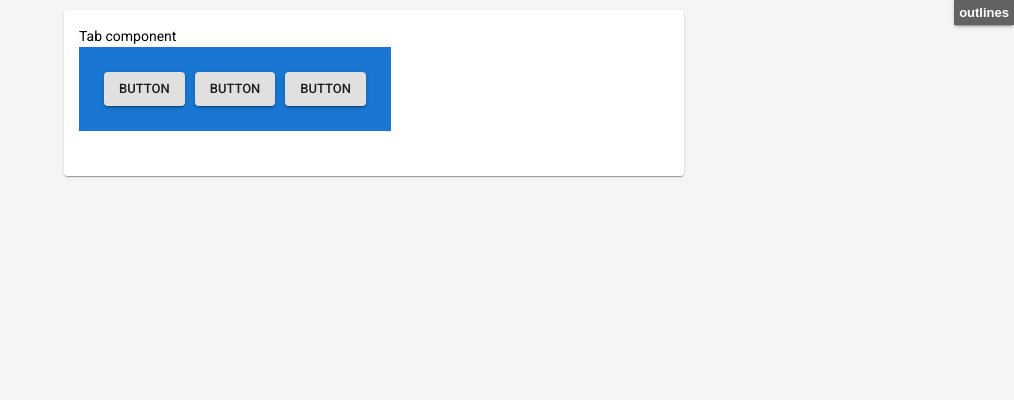
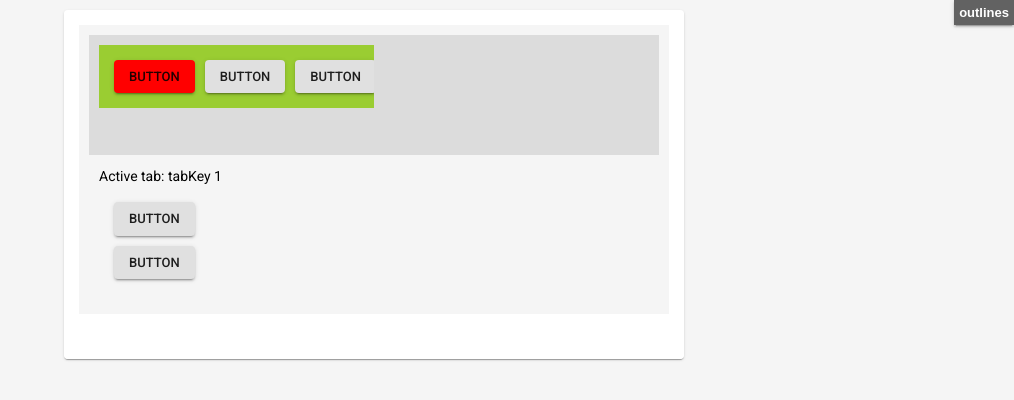
Before and after one commit to maximus-dr/demo, a React (Create React App) app: page / in a window 1280 px wide. Shown: the top 400 px of the page, without its empty margins (266-1280 px from the left). Built offline with nearby package versions, Linux system fonts and the light colour scheme.

Commit message:
Modified Tab component

```diff
--- a/public/cache/pages/test.json
+++ b/public/cache/pages/test.json
@@ -41,11 +41,27 @@
                   "role": "tabBar",
                   "styles": {
                     "minHeight": "50px",
-                    "backgroundColor": "#1976d2",
-                    "width": "auto",
+                    "backgroundColor": "rgba(0, 0, 0, 0.04)",
+                    "width": "100%",
                     "marginBottom": "30px"
                   },
                   "childrenList": [
+
+                    {
+                      "typeName": "section",
+                      "id": "13",
+                      "role": "tabHead",
+                      "styles": {
+                        "backgroundColor":"rgba(0, 0, 0, 0.1)",
+                        "flexDirection": "row"
+                      },
+                      "childrenList": [
+                        {
+                          "typeName": "section",
+                          "id": "14"
+                        }
+                      ]
+                    },
 
                     {
                       "typeName": "section",
@@ -53,30 +69,58 @@
                       "role": "tabList",
                       "styles": {
                         "minHeight": "50px",
-                        "flexDirection": "row"
+                        "flexDirection": "row",
+                        "backgroundColor": "yellowgreen"
                       },
+
                       "childrenList": [
                         {
                           "typeName": "button",
                           "id": "7",
-                          "role": "tab"
+                          "role": "tab",
+                          "tabKey": "tabKey 1"
                         },
 
                         {
                           "typeName": "button",
                           "id": "8",
-                          "role": "tab"
+                          "role": "tab",
+                          "tabKey": "tabKey 2"
                         },
 
                         {
                           "typeName": "button",
                           "id": "9",
-                          "role": "tab"
+                          "role": "tab",
+                          "tabKey":"tabKey 3"
                         }
                       ]
                     }
 
 
+                  ]
+                },
+
+                {
+                  "typeName": "section",
+                  "id": "10",
+                  "role": "tabContent",
+                  "childrenList": [
+                    {
+                      "typeName": "section",
+                      "id": "12",
+                      "childrenList": [
+                        {
+                          "typeName": "button",
+                          "id": "11"
+                        },
+
+                        {
+                          "typeName": "button",
+                          "id": "12"
+                        }
+                      ]
+                    }
                   ]
                 }
               ]
--- a/src/App.js
+++ b/src/App.js
@@ -3,30 +3,9 @@ import { BrowserRouter as Router, Route, Switch } from 'react-router-dom';
 import { Outlines } from './context/outlinesContext';
 import { renderComponents } from './core/functions/render';
 
-const HandlerProvider = {
-  tab: {
-      onClick: (e) => {
-          e.stopPropagation();
-          console.log(e.target);
-      }
-  },
-  tabBar: {
-      onClick: (e) => {
-          e.stopPropagation();
-          console.log(e.target);
-      }
-  },
-  tabList: {
-      onClick: (e) => {
-          e.stopPropagation();
-          console.log(e.target);
-      }
-  }
-}
-
 
 export default function App(props) {
-  const components = renderComponents(props.routes, HandlerProvider);
+  const components = renderComponents(props.routes);
 
   return (
     <>
--- a/src/components/Button/ButtonStyled.js
+++ b/src/components/Button/ButtonStyled.js
@@ -103,6 +103,12 @@ export const ButtonBody = styled.button`
                     `;
                 }}
             }
+
+            ${props => {
+                return props.isActive && css`
+                    background: red;
+                `;
+            }}
         `
     }}
 `;
--- a/src/components/Button/ButtonView.js
+++ b/src/components/Button/ButtonView.js
@@ -1,6 +1,14 @@
 import React, { useContext } from 'react'
 import { OutlinesContext } from '../../context/outlinesContext';
 import { ButtonBody } from './ButtonStyled'
+
+const getHandler = (props, action) => {
+    return (
+        (e) => props.handlers
+        && props.handlers[action]
+        && props.handlers.onClick(e, props) || null
+    );
+}
 
 
 export default function ButtonView(props) {
@@ -11,7 +19,8 @@ export default function ButtonView(props) {
         <ButtonBody
             showOutlines={outlines}
             {...props.componentData}
-            {...props.handlers}
+            {...props}
+            onClick={getHandler(props, 'onClick')}
         >
             {props.componentData && props.componentData.value || 'Button'}
             {props.children}
--- a/src/components/Label/LabelView.js
+++ b/src/components/Label/LabelView.js
@@ -5,6 +5,7 @@ import { LabelSpan, LabelH1, LabelH2, LabelH3, LabelH4, LabelH5, LabelH6, Label
 
 
 export default function LabelView(props) {
+    console.log('label props', props);
 
     const outlines = useContext(OutlinesContext);
     const componentData = props.componentData ? props.componentData : null;
@@ -74,7 +75,8 @@ export default function LabelView(props) {
                     <LabelSpan
                         showOutlines={outlines}
                         {...props.componentData}
-                        {...handlers}
+                        {...props.handlers}
+                        {...props}
                     >
                         {text}
                         {props.children}
--- a/src/components/Tab/Tab.js
+++ b/src/components/Tab/Tab.js
@@ -1,12 +1,66 @@
-import React from 'react'
+import React, { useState } from 'react'
+import { Provider } from '..';
+import { extractChildrenByRole } from '../../core/functions/components';
 
 
 export default function Tab(props) {
 
+    const tabBarData = extractChildrenByRole(props, 'tabBar')[0];
+    const tabHeadData = extractChildrenByRole(props, 'tabHead')[0];
+    const tabListData = extractChildrenByRole(props, 'tabList')[0];
+    const tabsData = extractChildrenByRole(props, 'tab');
+    const tabContentData = extractChildrenByRole(props, 'tabContent')[0];
+
+    const [activeTab, setActiveTab] = useState(tabsData[0].props.componentData.tabKey);
+
+    const el = {
+        TabBar: Provider[tabBarData.props.componentData.typeName],
+        TabHead: Provider[tabHeadData.props.componentData.typeName],
+        TabList: Provider[tabListData.props.componentData.typeName],
+        Tab,
+        TabContent: Provider[tabContentData.props.componentData.typeName]
+    }
+
+    // Tabs
+    const tabItems = tabsData.map(tab => {
+        el.Tab = Provider[tab.props.componentData.typeName];
+
+        const tabProps = {
+            ...tab.props,
+            handlers: {
+                onClick: (e, props) => {
+                    setActiveTab(props.componentData.tabKey);
+                }
+            }
+        }
+        return (
+            <el.Tab
+                {...tabProps}
+                key={tab.key}
+                isActive={tab.props.componentData.tabKey === activeTab}
+            />
+        );
+    });
+
+    // TabContent
+    const tabContentProps = {
+        ...tabContentData.props
+    }
+
+
     return (
-        <>
-            Tab component
-            {props.children}
-        </>
+        <el.TabBar key={tabBarData.key} {...tabBarData.props}>
+            <el.TabHead key={tabHeadData.key} {...tabHeadData.props}>
+                <el.TabList key={tabListData.key} {...tabListData.props}>
+                    {tabItems}
+                </el.TabList>
+                {tabHeadData.props.children}
+            </el.TabHead>
+
+            <el.TabContent key={tabContentData.key} {...tabContentProps}>
+                Active tab: {activeTab}
+                {tabContentData.props.children}
+            </el.TabContent>
+        </el.TabBar>
     )
 }
--- a/src/core/functions/render.js
+++ b/src/core/functions/render.js
@@ -2,15 +2,10 @@ import { Provider } from '../../components';
 
 
 export function renderComponents(componentData) {
-
     const props = {
         componentData,
         id: componentData.id,
         component: Provider[componentData.typeName]
-    }
-
-    if (componentData.role) {
-        props.handlers = {...HandlerProvider[child.role]};
     }
 
     return getComponents(props);
@@ -22,7 +17,6 @@ function getComponents(props) {
 
     if (!props.componentData) return;
     if (!props.componentData.id) console.log(`Не задан id у компонента ${props.componentData.typeName}`);
-
 
     const getChildrenComponents = (props) => {
         return (
@@ -37,11 +31,6 @@ function getComponents(props) {
                 component: Provider[child.typeName],
                 componentData: child
             }
-
-            if (child.role) {
-                childProps.handlers = {...HandlerProvider[child.role]};
-            }
-
             return getComponents(childProps);
             }
 
@@ -51,35 +40,11 @@ function getComponents(props) {
         }));
     }
 
-
-
     const result = (
-        <props.component key={props.id} componentData={props.componentData} handlers={props.handlers}>
+        <props.component key={props.id} componentData={props.componentData}>
             { getChildrenComponents(props) }
         </props.component>
     );
 
     return result;
 }
-
-
-const HandlerProvider = {
-    tab: {
-        onClick: (e) => {
-            e.stopPropagation();
-            console.log(e.target);
-        }
-    },
-    tabBar: {
-        onClick: (e) => {
-            e.stopPropagation();
-            console.log(e.target);
-        }
-    },
-    tabList: {
-        onClick: (e) => {
-            e.stopPropagation();
-            console.log(e.target);
-        }
-    }
-}
```
